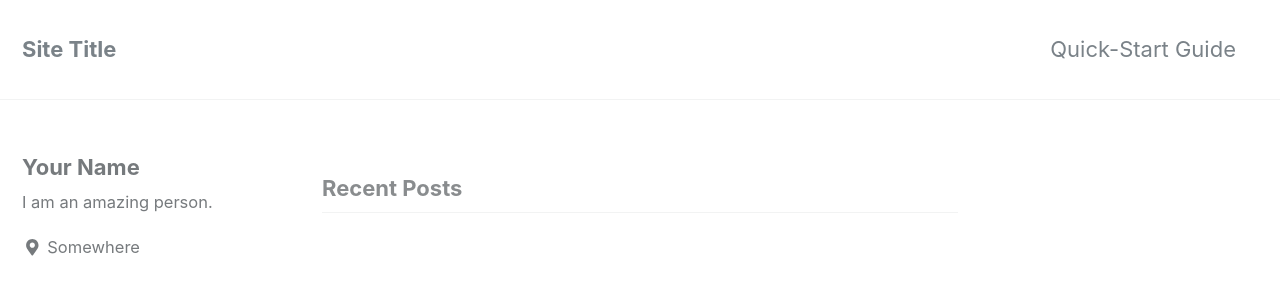
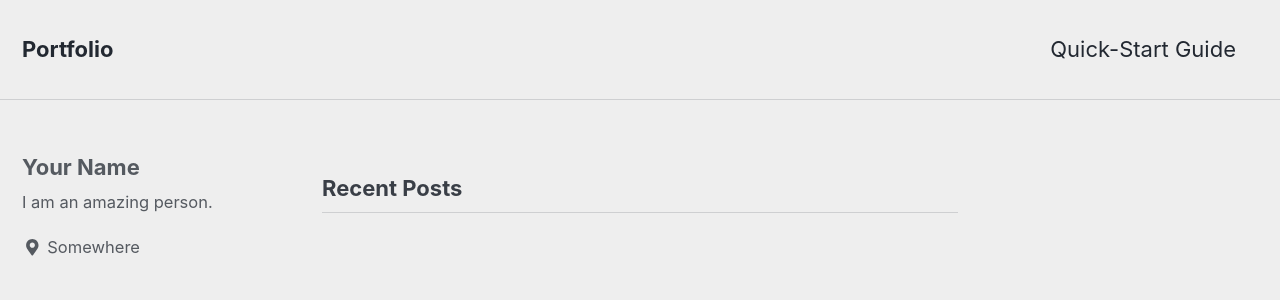
Before and after one commit to WilliamsTravis/WilliamsTravis.github.io, a Jekyll site: the page built from index.html, in a window 1280 px wide and 900 px high. Shown: the top 300 px of the window. Built offline with Jekyll 4.4.1, drawn with Linux system fonts in a browser that asks for light colours; nearby versions of some CDN libraries; the list of posts is cut into pages by our own code; some of the changed text lies outside the part shown.

Commit message:
Update _config.yml

```diff
--- a/_config.yml
+++ b/_config.yml
@@ -12,15 +12,15 @@
 
 # theme                  : "minimal-mistakes-jekyll"
 # remote_theme           : "mmistakes/minimal-mistakes"
-minimal_mistakes_skin    : "default" # "air", "aqua", "contrast", "dark", "dirt", "neon", "mint", "plum", "sunrise"
+minimal_mistakes_skin    : "air" # "air", "aqua", "contrast", "dark", "dirt", "neon", "mint", "plum", "sunrise", "default"
 
 # Site Settings
 locale                   : "en-US"
-title                    : "Site Title"
+title                    : "Portfolio"
 title_separator          : "-"
-name                     : "Your Name"
-description              : "An amazing website."
-url                      : # the base hostname & protocol for your site e.g. "https://mmistakes.github.io"
+name                     : "Travis Willims"
+description              : "A portfolio of academic and personal mapping projects."
+url                      : "https://WilliamsTravis.github.io"
 baseurl                  : # the subpath of your site, e.g. "/blog"
 repository               : # GitHub username/repo-name e.g. "mmistakes/minimal-mistakes"
 teaser                   : # path of fallback teaser image, e.g. "/assets/images/500x300.png"
```
